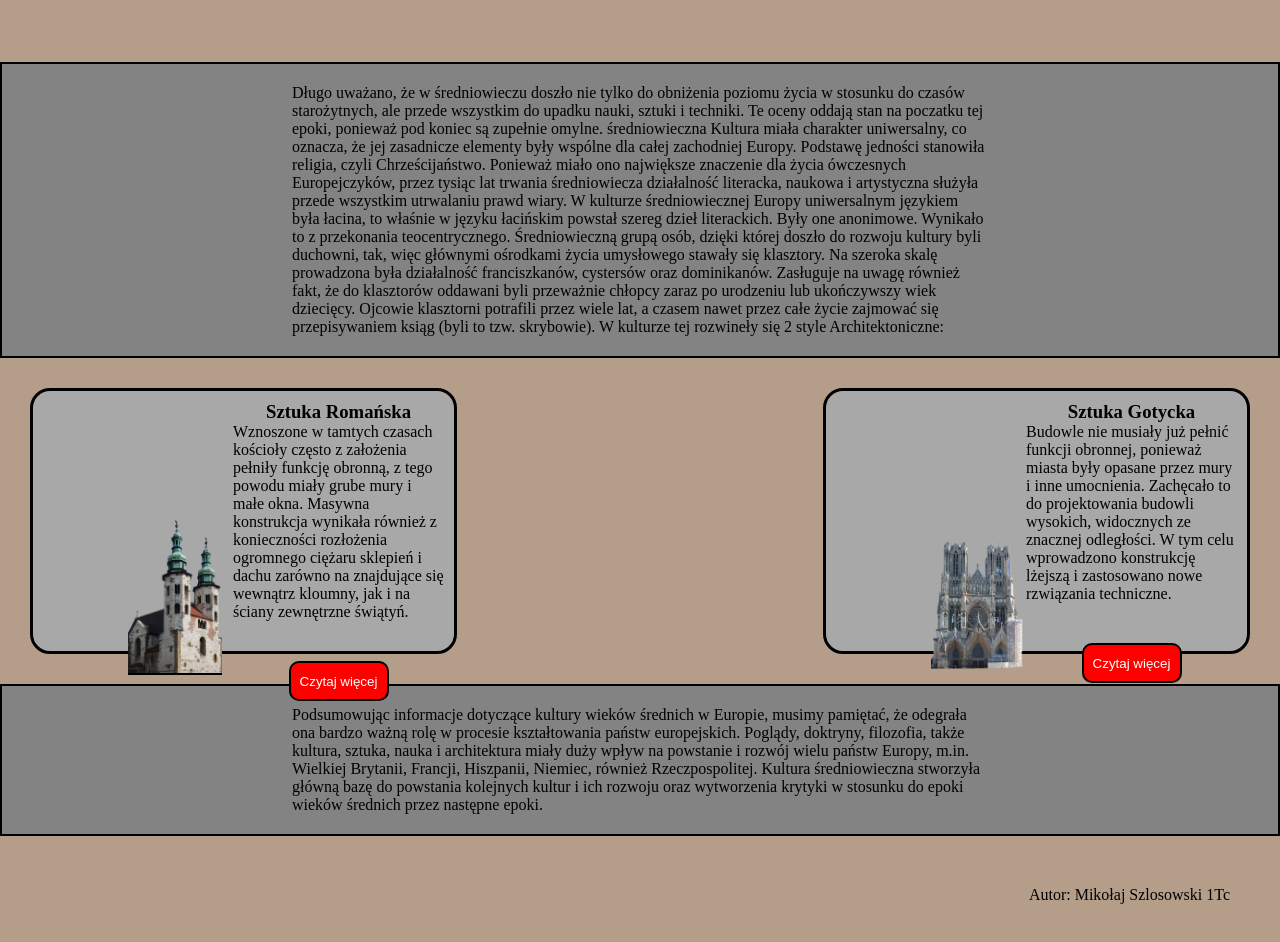
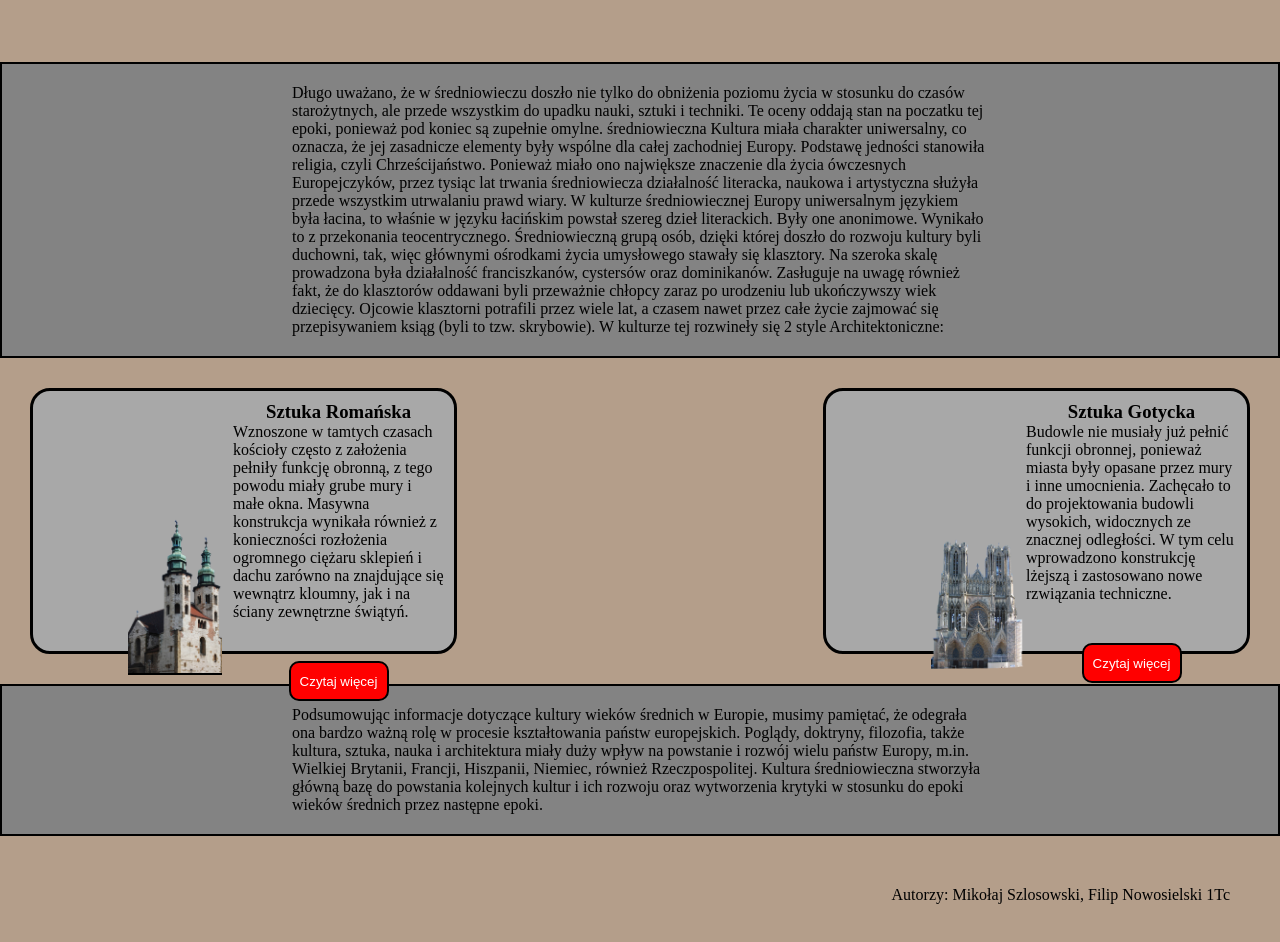
Before and after one commit to Pullolo/LapBookHistoria, a plain HTML site: page index.html in a window 1280 px wide. Shown: the part 92-1034 px from the top of the page. Drawn offline with Linux system fonts and the light colour scheme.

Commit message:
Update index.html

```diff
--- a/index.html
+++ b/index.html
@@ -53,7 +53,7 @@
     </div>
 
     <div class="blackout" onclick="closePopups()"></div>
-    <footer>Autor: Mikołaj Szlosowski 1Tc</footer>
+    <footer>Autorzy: Mikołaj Szlosowski, Filip Nowosielski 1Tc</footer>
 </body>
 <script src="main.js"></script>
 </html>
```
